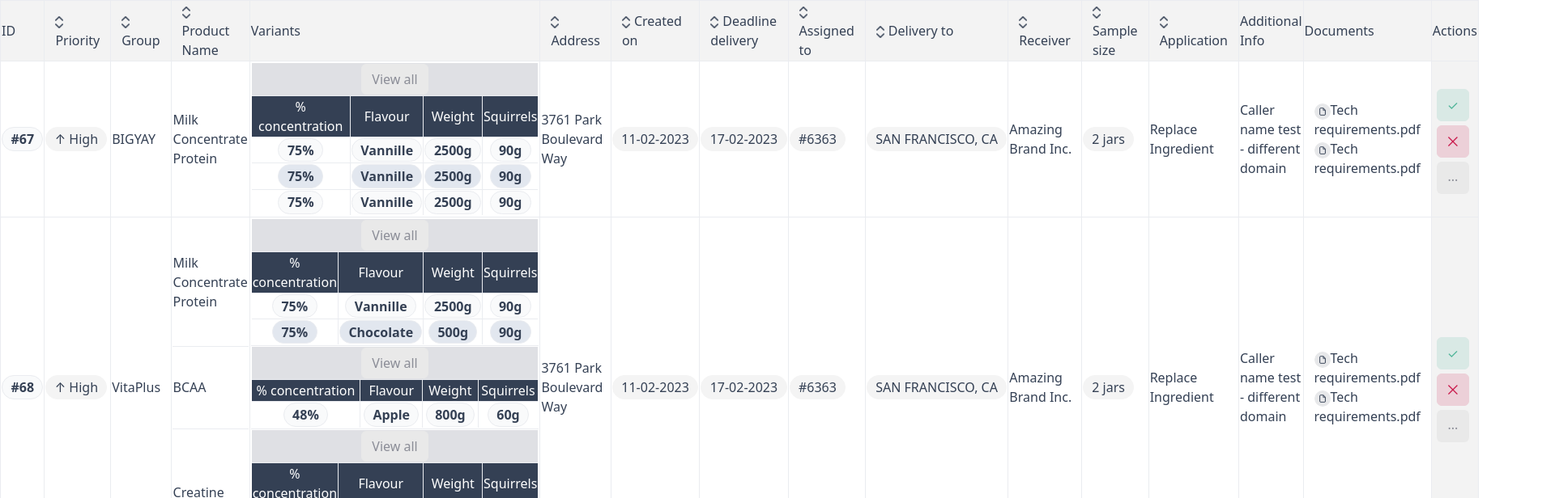
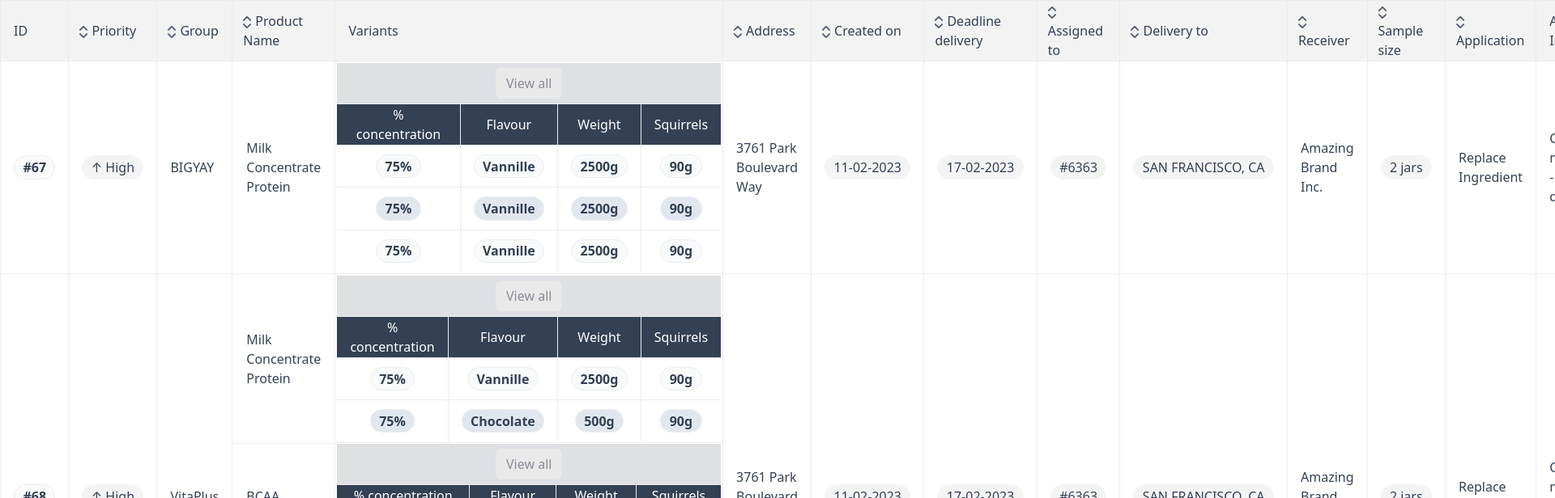
Before and after one commit to rmnhg/ordsmart_assignment, a React (Create React App) app: page / in a window 1280 px wide. Shown: the top 616 px of the page at 81% size, 1920 px wide, since content can reach past the window. Built offline with nearby package versions, Linux system fonts and the light colour scheme.

Commit message:
src: add margins to table elements

```diff
--- a/src/App.css
+++ b/src/App.css
@@ -19,7 +19,7 @@ table {
   border-bottom: 0px;
 }
 
-td.variants-column {
+td.variants-column, td.actions-column {
   text-align: center; /* TODO: REVISAR DOCUMENTOS POR ESTO */
 }
 
--- a/src/components/MyRow.jsx
+++ b/src/components/MyRow.jsx
@@ -3,6 +3,9 @@ import { Button, Container, Col, Image, Dropdown, Tooltip, OverlayTrigger } from
 import { MyPill } from "./MyPill";
 
 export const MyRow = (props) => {
+    const marginStyle = {"margin-left": "15px", "margin-right": "15px"};
+    const nestedMarginStyle = {"margin-left": "15px", "margin-right": "15px", "margin-top": "10px", "margin-bottom": "10px"};
+    const viewAllButtonStyle = {"margin-top": "5px", "margin-bottom": "5px"};
     const tooltipTimes = { show: 150, hide: 150 };
     const renderTooltip = (props, text) => (
         <Tooltip id="button-tooltip" {...props}>
@@ -11,14 +14,14 @@ export const MyRow = (props) => {
       );
     return(
             <tr>
-                <td className="all-table-borders"><MyPill text={props.rowData['id']} type="light-grey-pill"/></td>
-                <td className="all-table-borders"><MyPill text={"↑ " + props.rowData['Priority']}/></td>
-                <td className="all-table-borders">{props.rowData['Group']}</td>
+                <td className="all-table-borders"><div style={marginStyle}><MyPill text={props.rowData['id']} type="light-grey-pill"/></div></td>
+                <td className="all-table-borders"><div style={marginStyle}><MyPill text={"↑ " + props.rowData['Priority']}/></div></td>
+                <td className="all-table-borders"><div style={marginStyle}>{props.rowData['Group']}</div></td>
                 <td className="all-table-borders">{
                         props.rowData['Products'].map((product, idx) => {
                             return (
                                 <tr>
-                                    <td id={"pn-" + props.index + "-" + idx} className={(idx < props.rowData['Products'].length - 1) && "products-column"}>{product['Product Name']}</td>
+                                    <td id={"pn-" + props.index + "-" + idx} className={(idx < props.rowData['Products'].length - 1) && "products-column"}><div style={marginStyle}>{product['Product Name']}</div></td>
                                 </tr>
                             );
                         })
@@ -32,25 +35,25 @@ export const MyRow = (props) => {
                                 <td className="variants-column">
                                     <tr className="dark-grey-row">
                                         <td id={"varBtn-" + props.index + "-" + idx}>
-                                            <Button variant="secondary">View all</Button>
+                                            <div style={viewAllButtonStyle}><Button variant="secondary">View all</Button></div>
                                         </td>
                                     </tr>
                                     <tr>
                                         <table className="nested-table">
                                                 <tr className="dark-blue-header">
-                                                    <th className="nested-table-external">% concentration</th>
-                                                    <th className="all-table-borders">Flavour</th>
-                                                    <th className="all-table-borders">Weight</th>
-                                                    <th className="nested-table-external">Squirrels</th>
+                                                    <th className="nested-table-external"><div style={marginStyle}>% concentration</div></th>
+                                                    <th className="all-table-borders"><div style={marginStyle}>Flavour</div></th>
+                                                    <th className="all-table-borders"><div style={marginStyle}>Weight</div></th>
+                                                    <th className="nested-table-external"><div style={marginStyle}>Squirrels</div></th>
                                                 </tr>
                                                 {
                                                     product['Variants'].map((variant, idx) => {
                                                         return (
                                                             <tr>
-                                                                <td className="nested-table-external"><MyPill text={variant['% concentration']} type={idx % 2? "blue-pill" : "light-grey-pill"}/></td>
-                                                                <td className="nested-table-internal"><MyPill text={variant['Flavour']} type={idx % 2? "blue-pill" : "light-grey-pill"}/></td>
-                                                                <td className="nested-table-internal"><MyPill text={variant['Weight']} type={idx % 2? "blue-pill" : "light-grey-pill"}/></td>
-                                                                <td className="nested-table-external"><MyPill text={variant['Squirrels']} type={idx % 2? "blue-pill" : "light-grey-pill"}/></td>
+                                                                <td className="nested-table-external"><div style={nestedMarginStyle}><MyPill text={variant['% concentration']} type={idx % 2? "blue-pill" : "light-grey-pill"}/></div></td>
+                                                                <td className="nested-table-internal"><div style={nestedMarginStyle}><MyPill text={variant['Flavour']} type={idx % 2? "blue-pill" : "light-grey-pill"}/></div></td>
+                                                                <td className="nested-table-internal"><div style={nestedMarginStyle}><MyPill text={variant['Weight']} type={idx % 2? "blue-pill" : "light-grey-pill"}/></div></td>
+                                                                <td className="nested-table-external"><div style={nestedMarginStyle}><MyPill text={variant['Squirrels']} type={idx % 2? "blue-pill" : "light-grey-pill"}/></div></td>
                                                             </tr>
                                                         );
                                                     })
@@ -63,22 +66,22 @@ export const MyRow = (props) => {
                     })
                     }
                 </td>
-                <td className="all-table-borders">{props.rowData['Address']}</td>
-                <td className="all-table-borders"><MyPill text={props.rowData['Created on']}/></td>
-                <td className="all-table-borders"><MyPill text={props.rowData['Deadline delivery']}/></td>
-                <td className="all-table-borders"><MyPill text={props.rowData['Assigned to']}/></td>
-                <td className="all-table-borders"><MyPill text={props.rowData['Delivery to']}/></td>
-                <td className="all-table-borders">{props.rowData['Receiver']}</td>
-                <td className="all-table-borders"><MyPill text={props.rowData['Sample size']}/></td>
-                <td className="all-table-borders">{props.rowData['Application']}</td>
-                <td className="all-table-borders">{props.rowData['Additional Info']}</td>
+                <td className="all-table-borders"><div style={marginStyle}>{props.rowData['Address']}</div></td>
+                <td className="all-table-borders"><div style={marginStyle}><MyPill text={props.rowData['Created on']}/></div></td>
+                <td className="all-table-borders"><div style={marginStyle}><MyPill text={props.rowData['Deadline delivery']}/></div></td>
+                <td className="all-table-borders"><div style={marginStyle}><MyPill text={props.rowData['Assigned to']}/></div></td>
+                <td className="all-table-borders"><div style={marginStyle}><MyPill text={props.rowData['Delivery to']}/></div></td>
+                <td className="all-table-borders"><div style={marginStyle}>{props.rowData['Receiver']}</div></td>
+                <td className="all-table-borders"><div style={marginStyle}><MyPill text={props.rowData['Sample size']}/></div></td>
+                <td className="all-table-borders"><div style={marginStyle}>{props.rowData['Application']}</div></td>
+                <td className="all-table-borders"><div style={marginStyle}>{props.rowData['Additional Info']}</div></td>
                 <td className="all-table-borders">
                     <Container>
                         <Col>
                         {
                             props.rowData['Documents'].map((document, _) => {
                             return (
-                                <div>
+                                <div style={marginStyle}>
                                     <Image src="/file.png" roundedCircle style={{"height": "20px"}}/>
                                     <>{document}</>
                                 </div>
@@ -88,7 +91,7 @@ export const MyRow = (props) => {
                         </Col>
                     </Container>
                 </td>
-                <td className="all-table-borders actions-bg">
+                <td className="all-table-borders actions-bg actions-column">
                     <div>
                         <OverlayTrigger placement="right" delay={tooltipTimes} overlay={(props) => renderTooltip(props, "Confirm request")}>
                             <button type="button" class="btn btn-success action-btn">✓</button>
--- a/src/components/MyTable.jsx
+++ b/src/components/MyTable.jsx
@@ -5,6 +5,7 @@ import { MySortableHeader } from "./MySortableHeader";
 let data = require('../data/data.json');
 
 export const MyTable = (props) => {
+    const marginStyle = {"margin-left": "15px", "margin-right": "15px"};
     useEffect(() => {
         // Adjust some table widths and heights using JS
         let maxWidthProduct = 0;
@@ -33,11 +34,11 @@ export const MyTable = (props) => {
             </div>
             <table className="all-table-borders">
                     <tr className="table-header">
-                        <th className="all-table-borders">ID</th>
+                        <th className="all-table-borders"><div style={marginStyle}>ID</div></th>
                         <th className="all-table-borders"><MySortableHeader text="Priority"/></th>
                         <th className="all-table-borders"><MySortableHeader text="Group"/></th>
                         <th id="pn-header" className="all-table-borders"><MySortableHeader text="Product Name"/></th>
-                        <th id="var-header" className="all-table-borders">Variants</th>
+                        <th id="var-header" className="all-table-borders"><div style={marginStyle}>Variants</div></th>
                         <th className="all-table-borders"><MySortableHeader text="Address"/></th>
                         <th className="all-table-borders"><MySortableHeader text="Created on"/></th>
                         <th className="all-table-borders"><MySortableHeader text="Deadline delivery"/></th>
@@ -46,9 +47,9 @@ export const MyTable = (props) => {
                         <th className="all-table-borders"><MySortableHeader text="Receiver"/></th>
                         <th className="all-table-borders"><MySortableHeader text="Sample size"/></th>
                         <th className="all-table-borders"><MySortableHeader text="Application"/></th>
-                        <th className="all-table-borders">Additional Info</th>
-                        <th className="all-table-borders">Documents</th>
-                        <th className="all-table-borders">Actions</th>
+                        <th className="all-table-borders"><div style={marginStyle}>Additional Info</div></th>
+                        <th className="all-table-borders"><div style={marginStyle}>Documents</div></th>
+                        <th className="all-table-borders"><div style={marginStyle}>Actions</div></th>
                     </tr>
                     {
                         data.map((element, idx) => {
```
